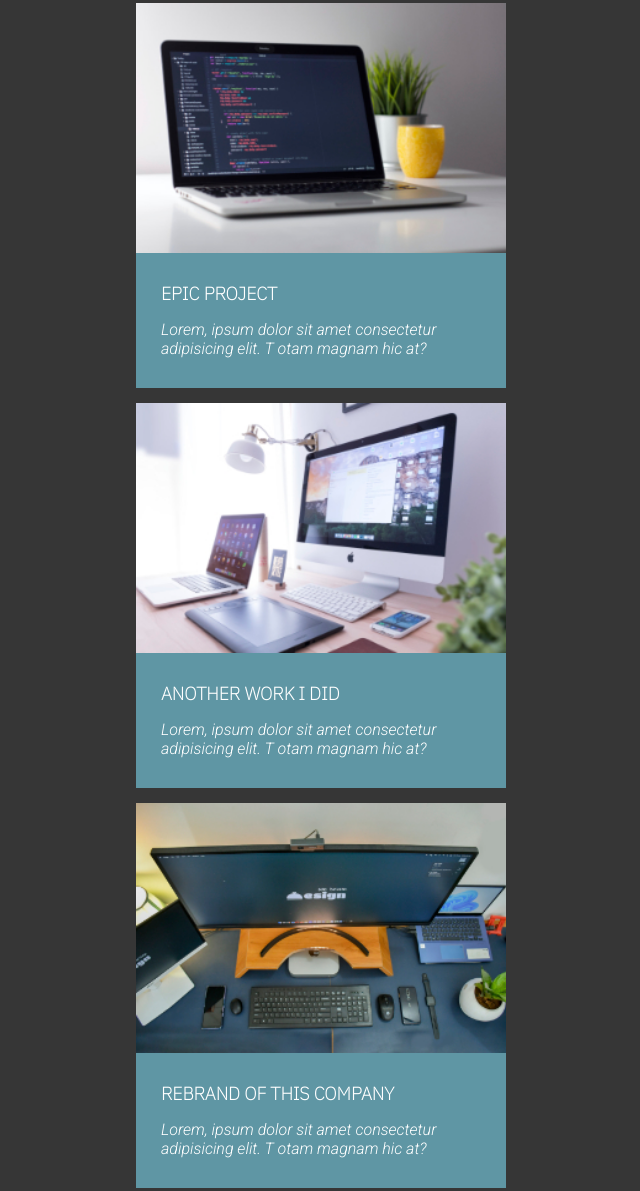
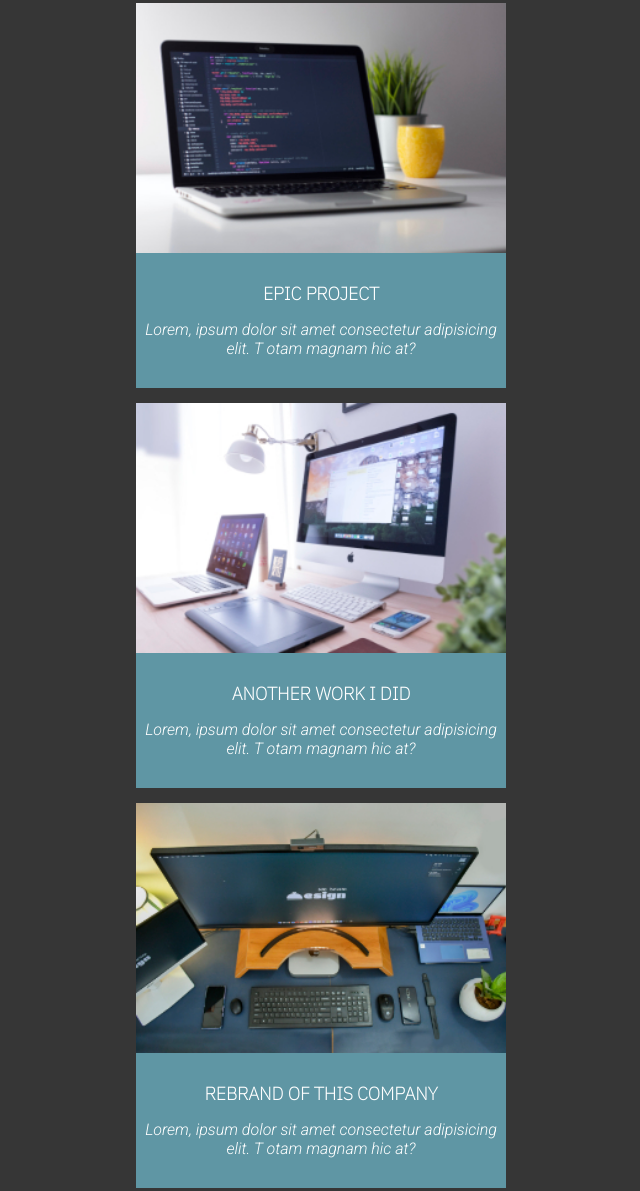
Before and after one commit to kokky02/JACK_JACKSON, a plain HTML site: page src/index.html in a window 1280 px wide. Shown: the part 1006-2197 px from the top of the page, without its empty margins (319-959 px from the left). Drawn offline with Linux system fonts and the light colour scheme.

Commit message:
úprava responzivity

```diff
--- a/src/sass/style.sass
+++ b/src/sass/style.sass
@@ -155,6 +155,9 @@ body
         &__text
             padding: 10px 10px 30px 25px
             color: $text
+            @media (max-width: 1290px)
+                text-align: center
+                padding: 10px 5px 30px 5px
 
         .subtitle
             font-size: 18px
```
Also changed, not shown: src/css/style.css, src/css/style.min.css, 2 other files.
